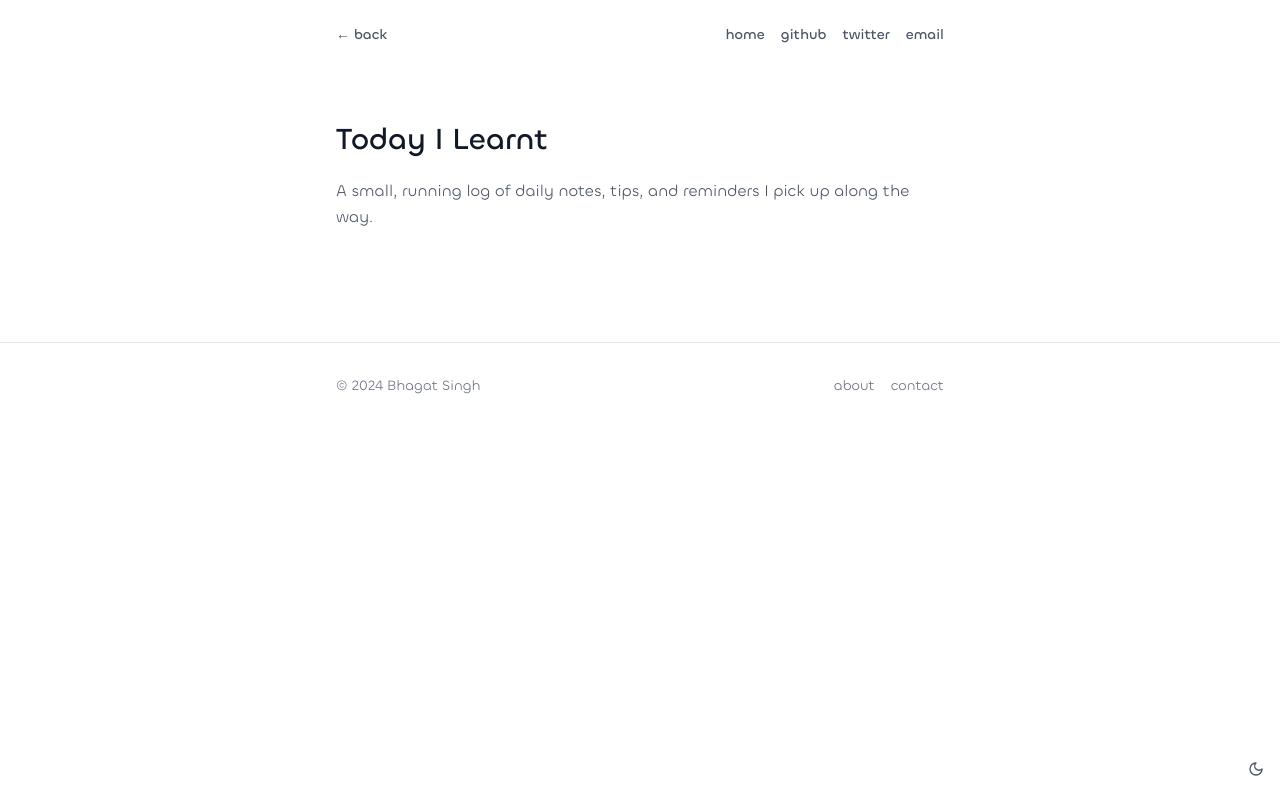
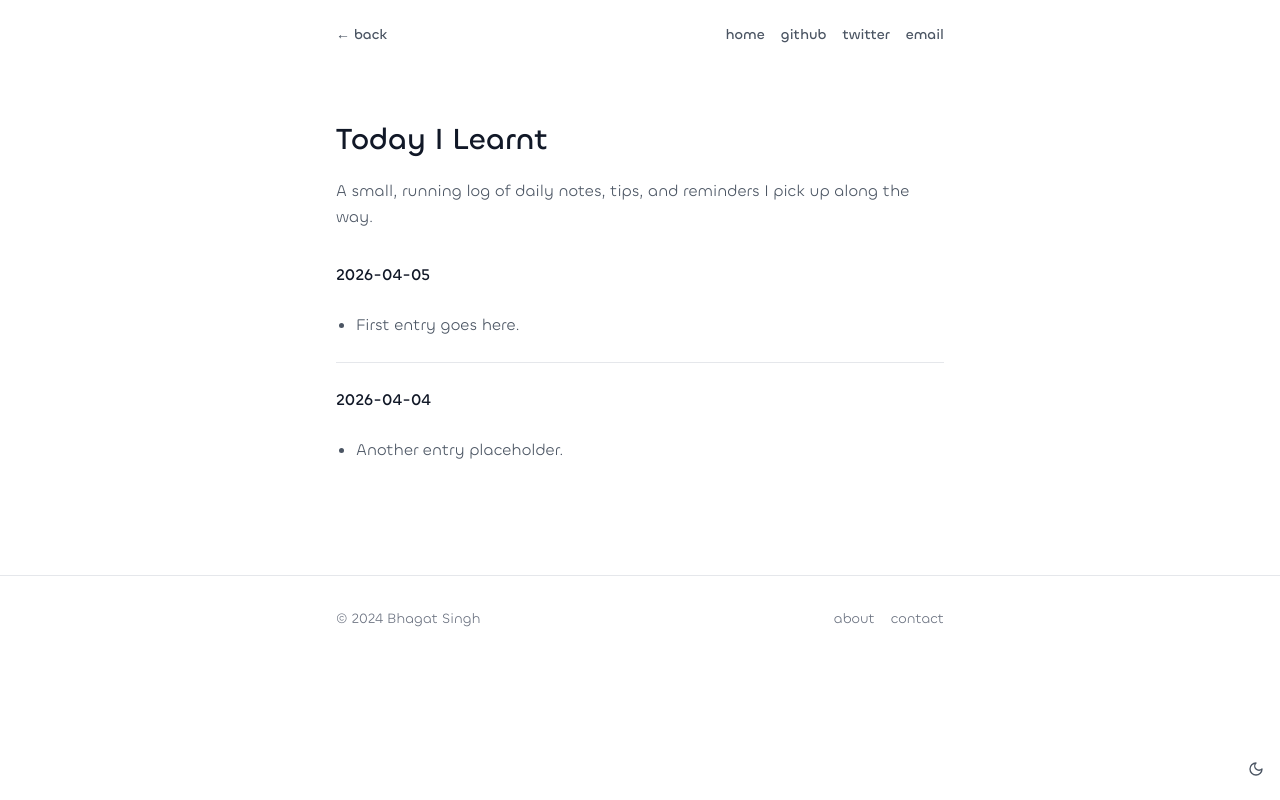
Before and after one commit to xorforce/me, a Next.js app: page /til in a window 1280 px wide. Built offline with nearby package versions, Linux system fonts and the light colour scheme.

Commit message:
Switch TIL to MDX markdown source

```diff
--- a/app/globals.css
+++ b/app/globals.css
@@ -57,3 +57,29 @@
     @apply bg-background text-foreground;
   }
 }
+
+@layer components {
+  .til-content h2 {
+    @apply mt-6 mb-2 text-sm font-medium text-gray-900 dark:text-gray-50;
+  }
+
+  .til-content h3 {
+    @apply mt-4 mb-2 text-xs font-medium uppercase tracking-wide text-gray-500 dark:text-gray-400;
+  }
+
+  .til-content p {
+    @apply text-sm text-gray-600 dark:text-gray-400 leading-relaxed;
+  }
+
+  .til-content ul {
+    @apply list-disc pl-5 space-y-2;
+  }
+
+  .til-content li {
+    @apply text-sm text-gray-600 dark:text-gray-400 leading-relaxed;
+  }
+
+  .til-content hr {
+    @apply my-6 border-gray-200 dark:border-gray-800;
+  }
+}
--- a/app/til/page.tsx
+++ b/app/til/page.tsx
@@ -1,6 +1,6 @@
 import Link from "next/link"
 import { Button } from "@/components/ui/button"
-import tilData from "@/data/til.json"
+import TilContent from "@/data/til.mdx"
 
 export default function TodayILearnt() {
   return (
@@ -68,23 +68,8 @@ export default function TodayILearnt() {
             A small, running log of daily notes, tips, and reminders I pick up along the way.
           </p>
 
-          <div className="space-y-6">
-            {tilData.entries.map((entry) => (
-              <article
-                key={entry.id}
-                className="group hover:bg-gray-50 dark:hover:bg-gray-800 transition-all duration-200 p-4 -m-4 rounded-lg hover:scale-[1.005] transition-transform duration-200"
-              >
-                <div className="text-xs text-gray-500 dark:text-gray-400 mb-2">
-                  {entry.date}
-                </div>
-                <h2 className="text-sm font-medium text-gray-900 dark:text-gray-50 group-hover:text-gray-700 dark:group-hover:text-gray-300 transition-colors duration-200 mb-2">
-                  {entry.title}
-                </h2>
-                <p className="text-sm text-gray-600 dark:text-gray-400 leading-relaxed group-hover:text-gray-700 dark:group-hover:text-gray-300 transition-colors duration-200">
-                  {entry.note}
-                </p>
-              </article>
-            ))}
+          <div className="til-content space-y-6 text-sm text-gray-600 dark:text-gray-400 leading-relaxed">
+            <TilContent />
           </div>
         </section>
       </main>
--- /dev/null
+++ b/data/til.mdx
@@ -0,0 +1,9 @@
+## 2026-04-05
+
+- First entry goes here.
+
+---
+
+## 2026-04-04
+
+- Another entry placeholder.
--- /dev/null
+++ b/mdx.d.ts
@@ -0,0 +1,4 @@
+declare module "*.mdx" {
+  const MDXComponent: (props: Record<string, unknown>) => JSX.Element
+  export default MDXComponent
+}
--- a/next.config.mjs
+++ b/next.config.mjs
@@ -1,7 +1,18 @@
 /** @type {import('next').NextConfig} */
+import nextMDX from '@next/mdx'
+
+const withMDX = nextMDX({
+  extension: /\.(md|mdx)$/,
+  options: {
+    remarkPlugins: [],
+    rehypePlugins: [],
+  },
+})
+
 const nextConfig = {
   output: 'export',
   trailingSlash: true,
+  pageExtensions: ['js', 'jsx', 'ts', 'tsx', 'md', 'mdx'],
   eslint: {
     ignoreDuringBuilds: true,
   },
@@ -16,4 +27,4 @@ const nextConfig = {
   },
 };
 
-export default nextConfig;
+export default withMDX(nextConfig);
--- a/package.json
+++ b/package.json
@@ -19,6 +19,8 @@
   },
   "dependencies": {
     "@hookform/resolvers": "^3.9.1",
+    "@mdx-js/react": "^3.1.1",
+    "@next/mdx": "^16.2.2",
     "@radix-ui/react-accordion": "1.2.2",
     "@radix-ui/react-alert-dialog": "1.1.4",
     "@radix-ui/react-aspect-ratio": "1.1.1",
```
Also changed, not shown: 1 other file (tests, documents, lock files or other folders).
